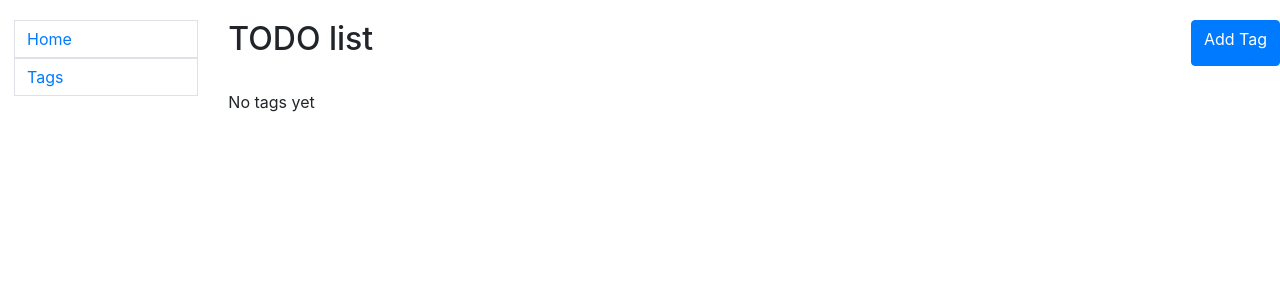
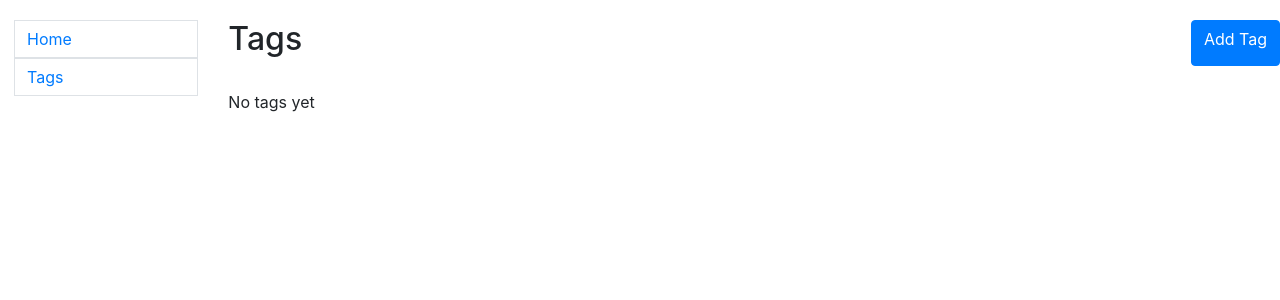
Before and after one commit to kuznetsb/todo-service, a Django app: page /tags/ in a window 1280 px wide. Shown: the top 300 px of the page. Run offline with Django 4.2, Linux system fonts and the light colour scheme; data that the repository does not hold is empty.

Commit message:
Fixed naming of tagview in template

```diff
--- a/templates/todo/tag_list.html
+++ b/templates/todo/tag_list.html
@@ -2,7 +2,7 @@
 
 {% block content %}
   <div class="row ml-0">
-    <h2>TODO list</h2>
+    <h2>Tags</h2>
     <a href="{% url 'todo:tag-create' %}" class="btn btn-primary ml-auto mr-0">Add Tag</a>
   </div>
   <br>
```
